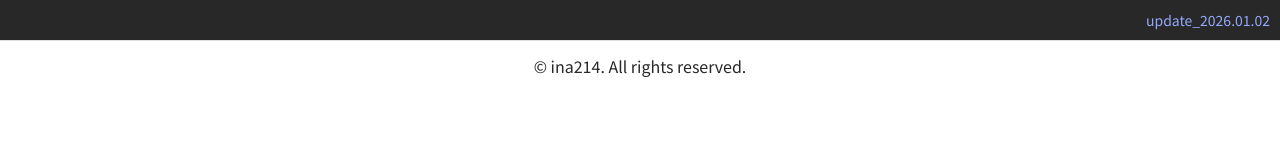
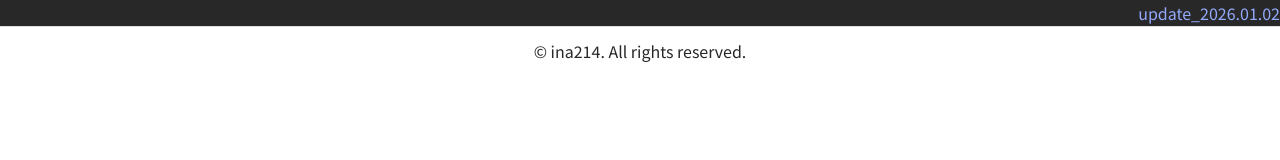
Before and after one commit to ina214/testPage, a plain HTML site: page index.html in a window 1280 px wide. Drawn offline with nearby package versions, Linux system fonts and the light colour scheme.

Commit message:
clamp 테스트

```diff
--- a/css/common.css
+++ b/css/common.css
@@ -20,3 +20,36 @@ body {
   font-weight: 400;
   color: #282828;
 }
+
+
+/* 단위
+0.25rem = 4px
+0.5rem = 8px
+0.75rem = 12px
+1rem = 16px
+1.5rem = 24px
+2rem = 32px
+*/
+
+header {
+  height: clamp(1.5rem, 2vw, 3rem);
+  background-color: #282828;
+  display: flex;
+  align-items: center;
+  justify-content: space-between;
+}
+header span.update {
+  padding: 0 calc(10 / 100% * 100vw);
+  font-size: calc(14 / 100% * 100vw);
+  color: #93a9fc;
+}
+
+@media (min-width: 768px) {
+
+}
+@media (min-width: 1024px) {
+
+}
+@media (min-width: 1280px) {
+
+}
--- a/css/main.css
+++ b/css/main.css
@@ -13,18 +13,7 @@ html,body {
   width: calc(1200 / 1280 * 100vw);
 }
 
-header {
-  height: calc(40 / 1280 * 100vw);
-  background-color: #282828;
-  display: flex;
-  align-items: center;
-  justify-content: space-between;
-}
-header span.update {
-  padding: 0 calc(10 / 1280 * 100vw);
-  font-size: calc(14 / 1280 * 100vw);
-  color: #93a9fc;
-}
+
 
 /*
 
```
